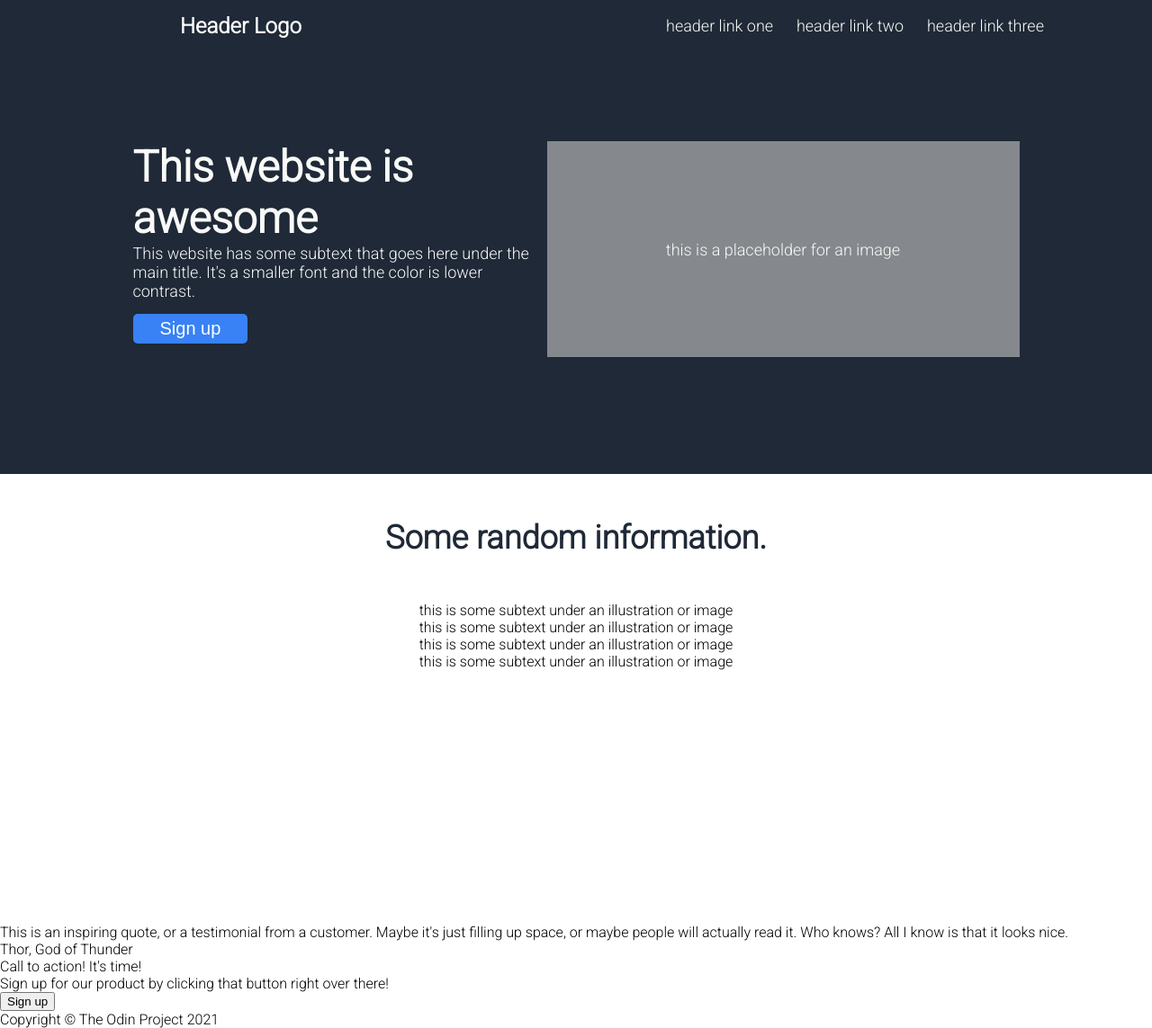
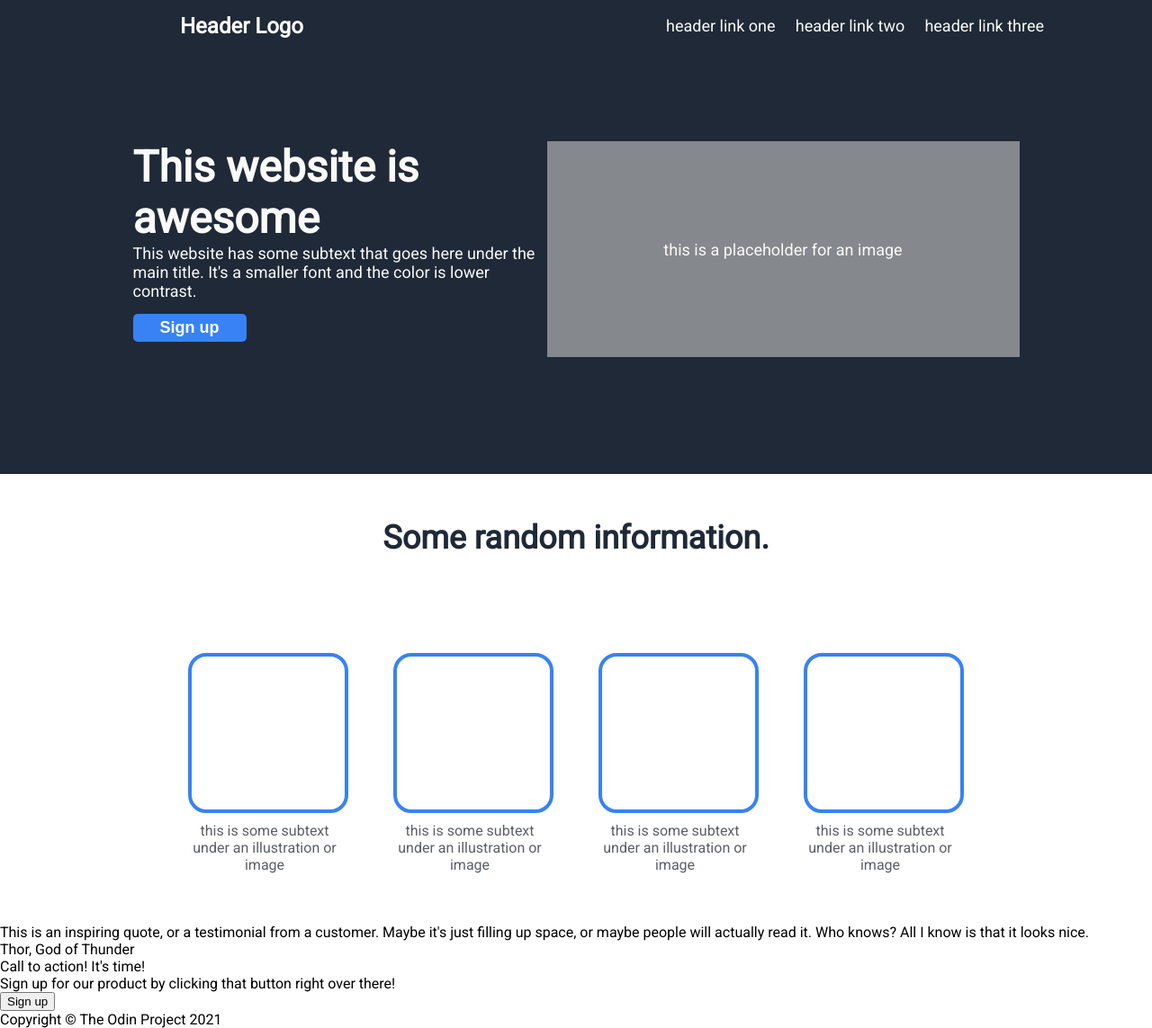
Before and after one commit to PaleLager/Landing-page-TOP, a plain HTML site: page index.html in a window 1280 px wide. Shown: the whole page at 90% size. Drawn offline with Linux system fonts and the light colour scheme.

Commit message:
stylize info section

```diff
--- a/index.html
+++ b/index.html
@@ -8,7 +8,7 @@
    <title>Document</title>
    <link rel="stylesheet" href="styles.css">
    <style>
-      @import url('https://fonts.googleapis.com/css2?family=Josefin+Sans&family=Roboto+Condensed&family=Roboto:wght@300&display=swap');
+      @import url('https://fonts.googleapis.com/css2?family=Josefin+Sans&family=Roboto&family=Roboto+Condensed&display=swap');
    </style>
 </head>
 
--- a/styles.css
+++ b/styles.css
@@ -30,7 +30,7 @@ a {
 .left-links {
    padding-left: 200px;
    font-size: 24px;
-   font-weight: 1000;
+   font-weight: bolder;
 }
 
 .right-links {
@@ -61,7 +61,8 @@ a {
 .body-button {
    background-color: #3882f6;
    color: white;
-   font-size: 20px;
+   font-size: 18px;
+   font-weight: bold;
    border: none;
    border-radius: 5px;
    padding: 5px 30px;
@@ -101,3 +102,25 @@ a {
    color: #1f2937;
    padding: 50px 50px;
 }
+
+.images-container {
+   display: flex;
+   justify-content: center;
+   align-items: center;
+   gap: 50px;
+   height: 500px;
+}
+
+.card {
+   border: 4px solid #3882f6;
+   width: 170px;
+   height: 170px;
+   border-radius: 20px;
+   margin-bottom: 10px;
+}
+
+.text {
+   max-width: 170px;
+   text-align: center;
+   color: #5c5f64
+}
```
